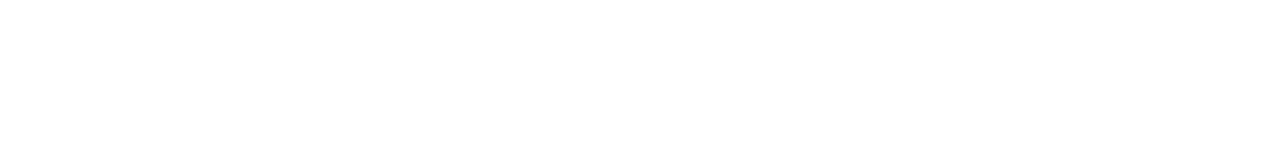
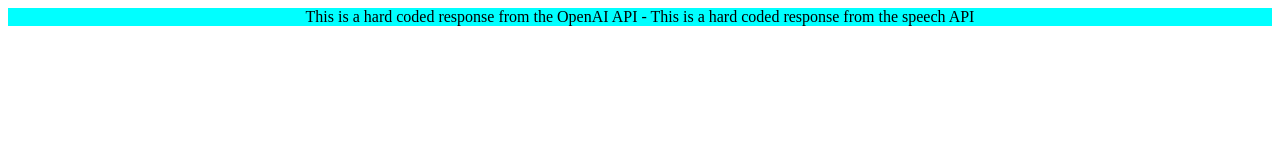
Before and after one commit to spuneiartur/speech-api-project, a plain HTML site: page view/index.html in a window 1280 px wide. Drawn offline with Linux system fonts and the light colour scheme.

Commit message:
added folder structure for the project

```diff
--- /dev/null
+++ b/controller/index.js
@@ -0,0 +1,9 @@
+`use strict`;
+import * as Model from "../model/index.js";
+
+const wrapper = document.querySelector(".wrapper");
+
+wrapper.textContent = ` ${Model.getResponseFromOpenAI()} - ${Model.getResponseFromSpeechAPI()}`;
+
+console.log(Model.getResponseFromSpeechAPI);
+console.log(Model.getResponseFromOpenAI);
--- /dev/null
+++ b/model/index.js
@@ -0,0 +1,9 @@
+`use strict`;
+
+export const getResponseFromOpenAI = () => {
+  return "This is a hard coded response from the OpenAI API";
+};
+
+export const getResponseFromSpeechAPI = () => {
+  return "This is a hard coded response from the speech API";
+};
--- a/view/index.html
+++ b/view/index.html
@@ -3,7 +3,11 @@
   <head>
     <meta charset="UTF-8" />
     <meta name="viewport" content="width=device-width, initial-scale=1.0" />
+    <link rel="stylesheet" href="style.css" />
+    <script type="module" src="../controller/index.js" defer></script>
     <title>Ask a friend</title>
   </head>
-  <body></body>
+  <body>
+    <div class="wrapper"></div>
+  </body>
 </html>
--- /dev/null
+++ b/view/style.css
@@ -0,0 +1,8 @@
+.wrapper {
+    width: 100%;
+    height: 30%;
+    display: flex;
+    justify-content: center;
+    align-items: center;
+    background-color: aqua;
+}
```
